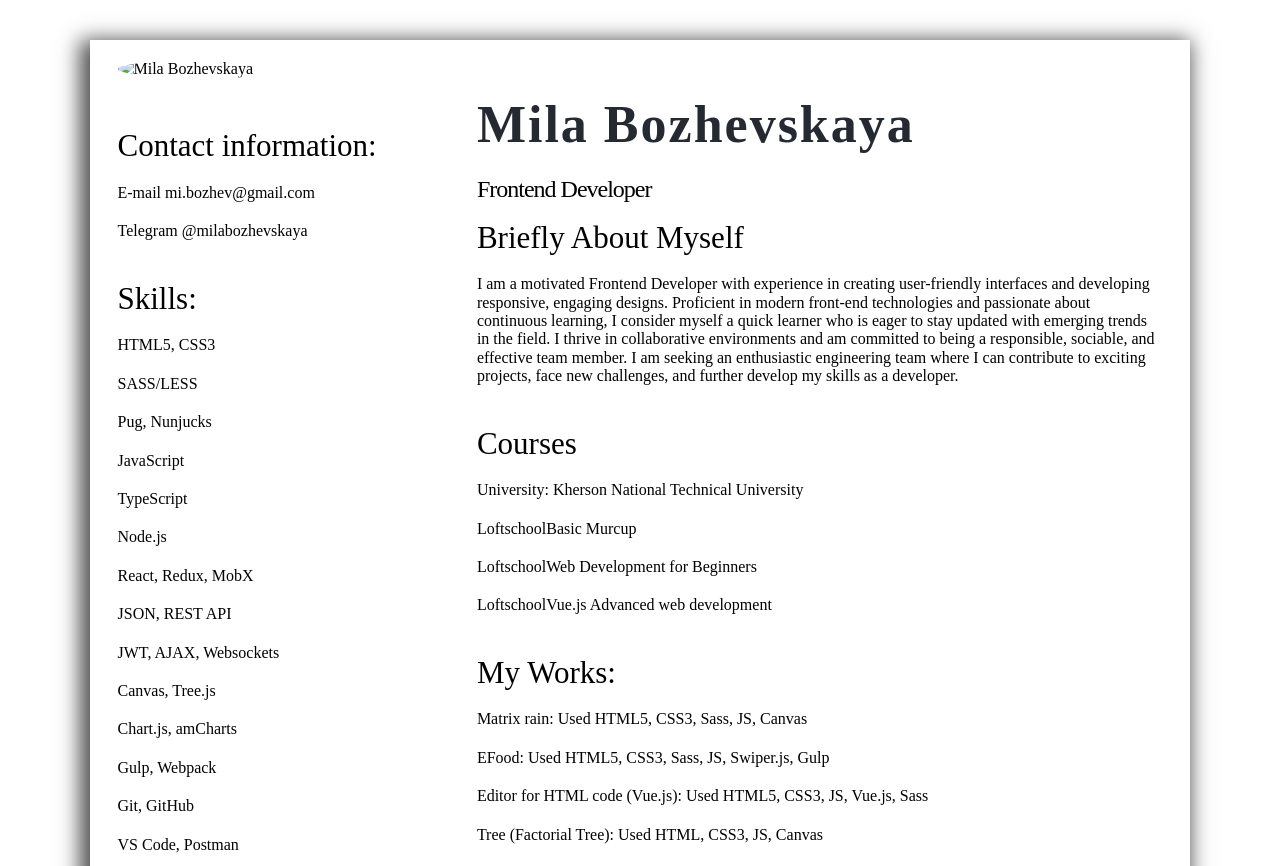
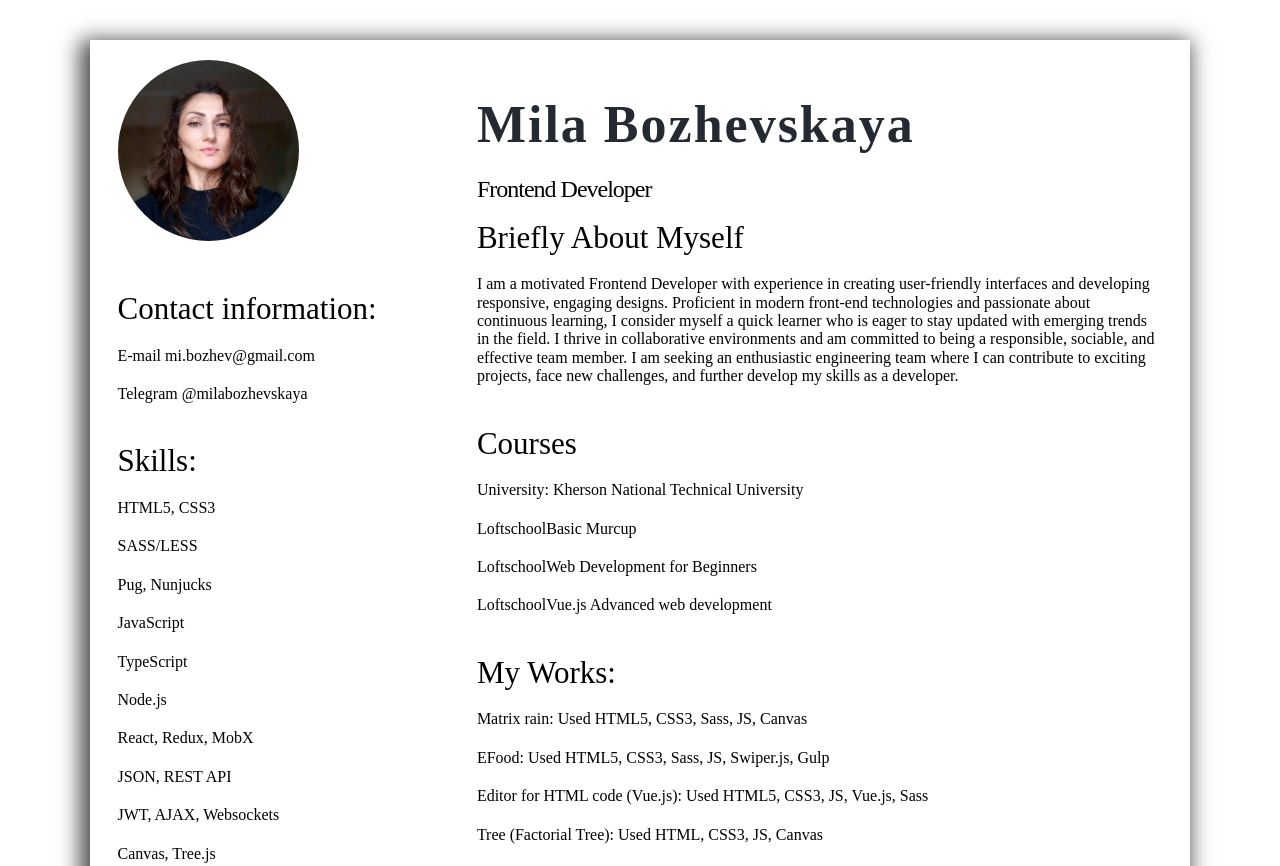
Before and after one commit to milabozhevskaya/rsschool-cv, a plain HTML site: page index.html in a window 1280 px wide. Shown: the top 866 px of the page. Drawn offline with Linux system fonts and the light colour scheme.

Commit message:
feat: add avatar

```diff
--- a/index.html
+++ b/index.html
@@ -14,7 +14,7 @@
           <div class="column-left">
             <div class="avatar">
               <img
-                src="./assets/avatar.jpg"
+                src="./avatar.jpg"
                 alt="Mila Bozhevskaya"
                 class="avatar__img"
                 title="Mila Bozhevskaya"
```
Also changed, not shown: avatar.jpg (added).
